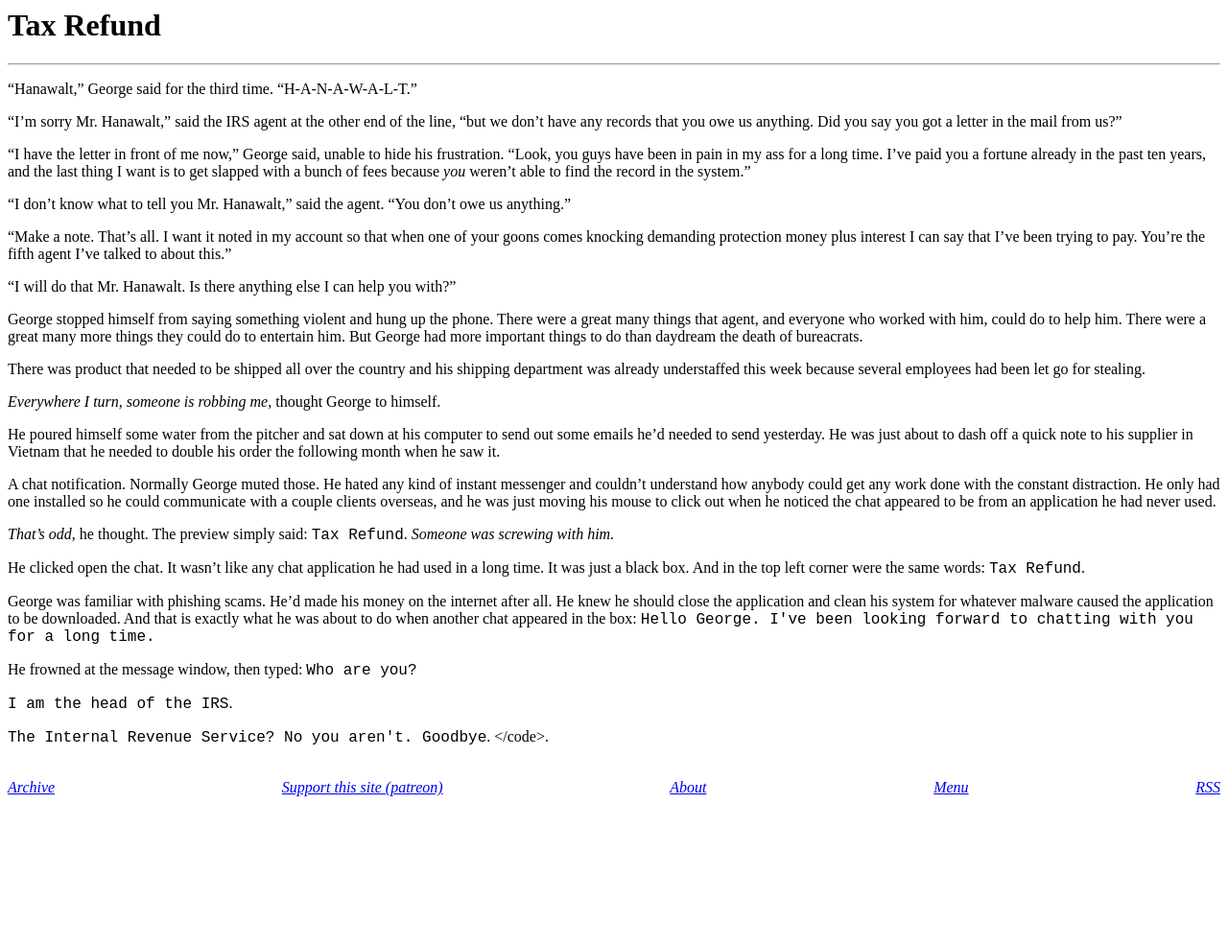
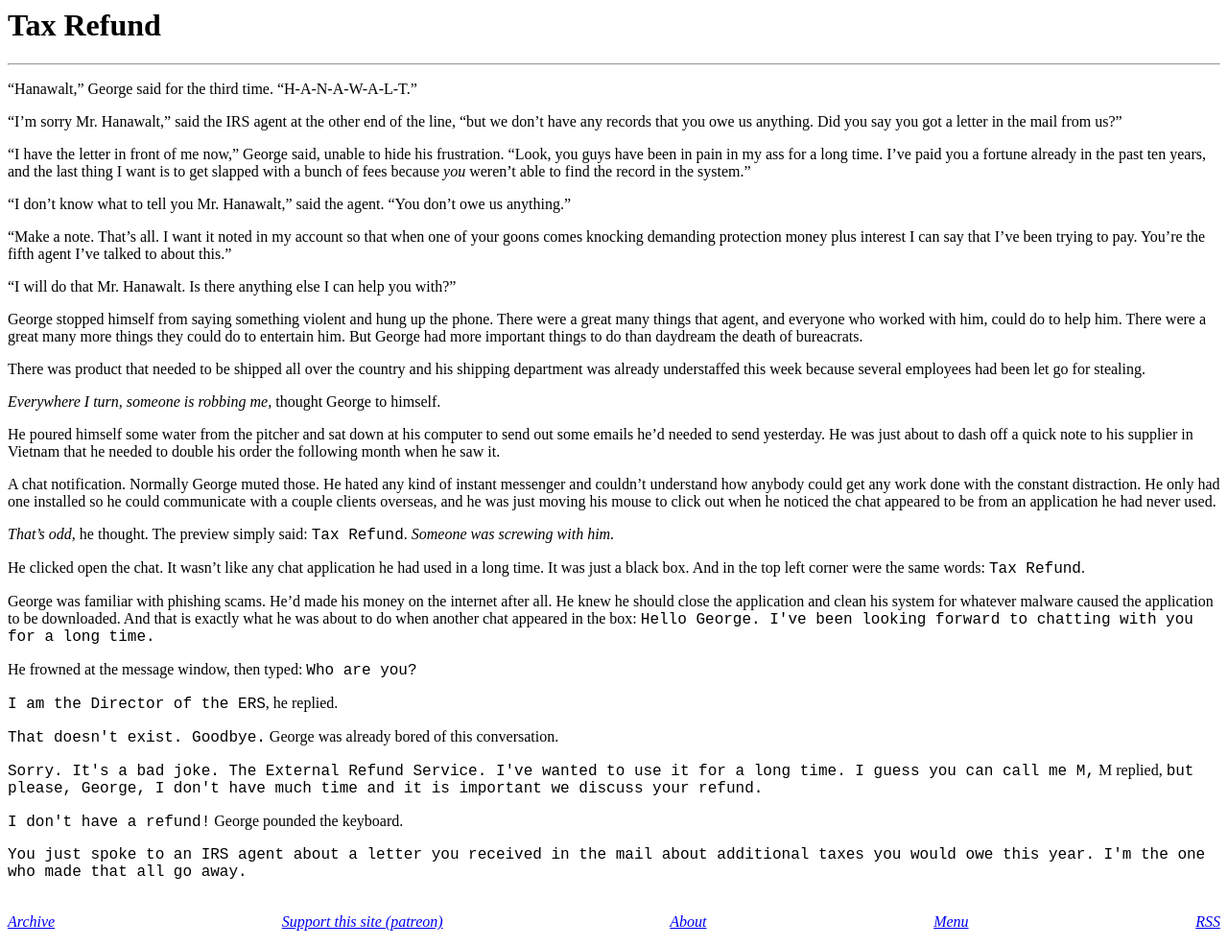
Before and after one commit to derykmakgill/website, a Jekyll site: the page built from tax.md, in a window 1280 px wide. Shown: the whole page at 96% size. Built offline with Jekyll 4.4.1, drawn with Linux system fonts in a browser that asks for light colours; before the commit the page ends 900 px from its top, so only the background shows below that.

Commit message:
Update tax.md

```diff
--- a/tax.md
+++ b/tax.md
@@ -50,7 +50,12 @@ what he was about to do when another chat appeared in the box: <code style="font
 
 He frowned at the message window, then typed: <code style="font-family: courier new, monospace;">Who are you?</code>
 
-<code style="font-family: courier new, monospace;">I am the head of the IRS</code>.
+<code style="font-family: courier new, monospace;">I am the Director of the ERS</code>, he replied.
 
-<code style="font-family: courier new, monospace;">The Internal Revenue Service? No you aren't. Goodbye</code>.
-</code>.
+<code style="font-family: courier new, monospace;">That doesn't exist. Goodbye.</code> George was already bored of this conversation.
+
+<code style="font-family: courier new, monospace;">Sorry. It's a bad joke. The External Refund Service. I've wanted to use it for a long time. I guess you can call me M,</code> M replied, <code style="font-family: courier new, monospace;">but please, George, I don't have much time and it is important we discuss your refund.</code>
+
+<code style="font-family: courier new, monospace;">I don't have a refund!</code> George pounded the keyboard.
+
+<code style="font-family: courier new, monospace;">You just spoke to an IRS agent about a letter you received in the mail about additional taxes you would owe this year. I'm the one who made that all go away.</code>
```
